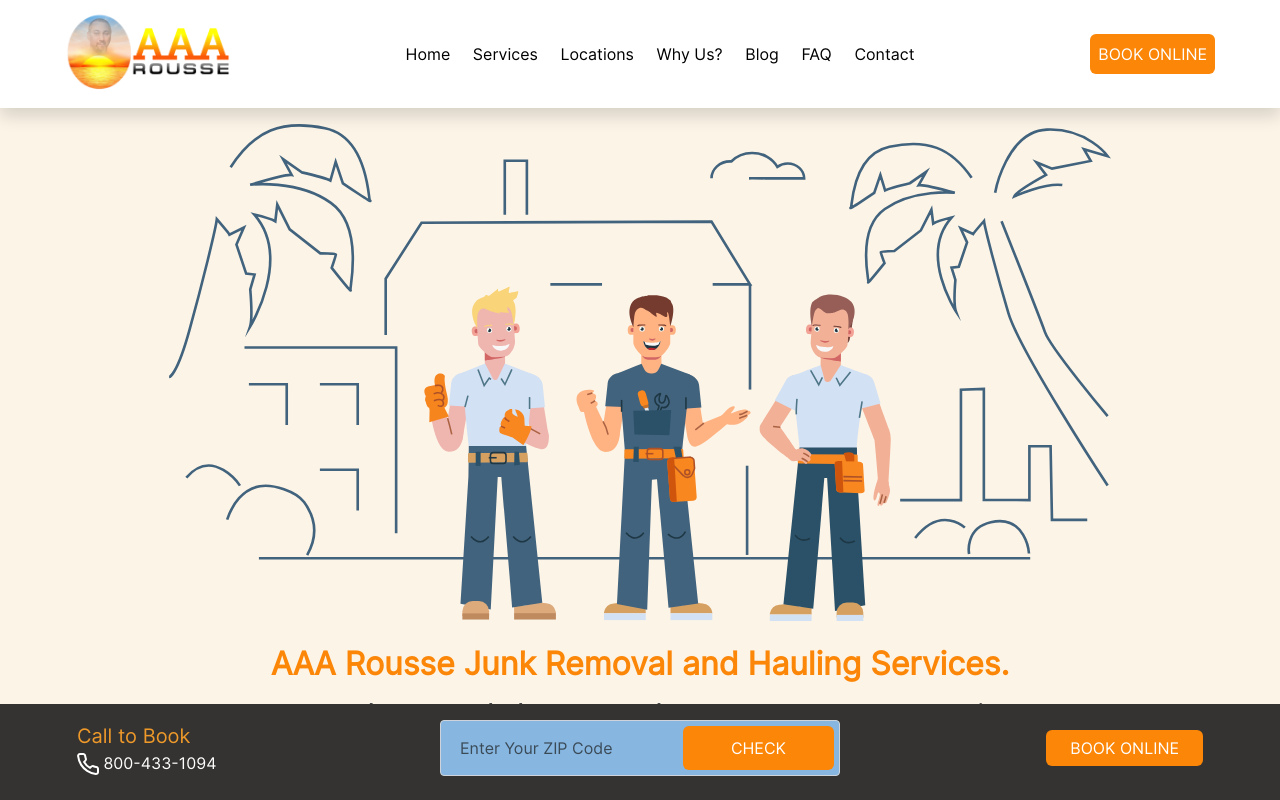
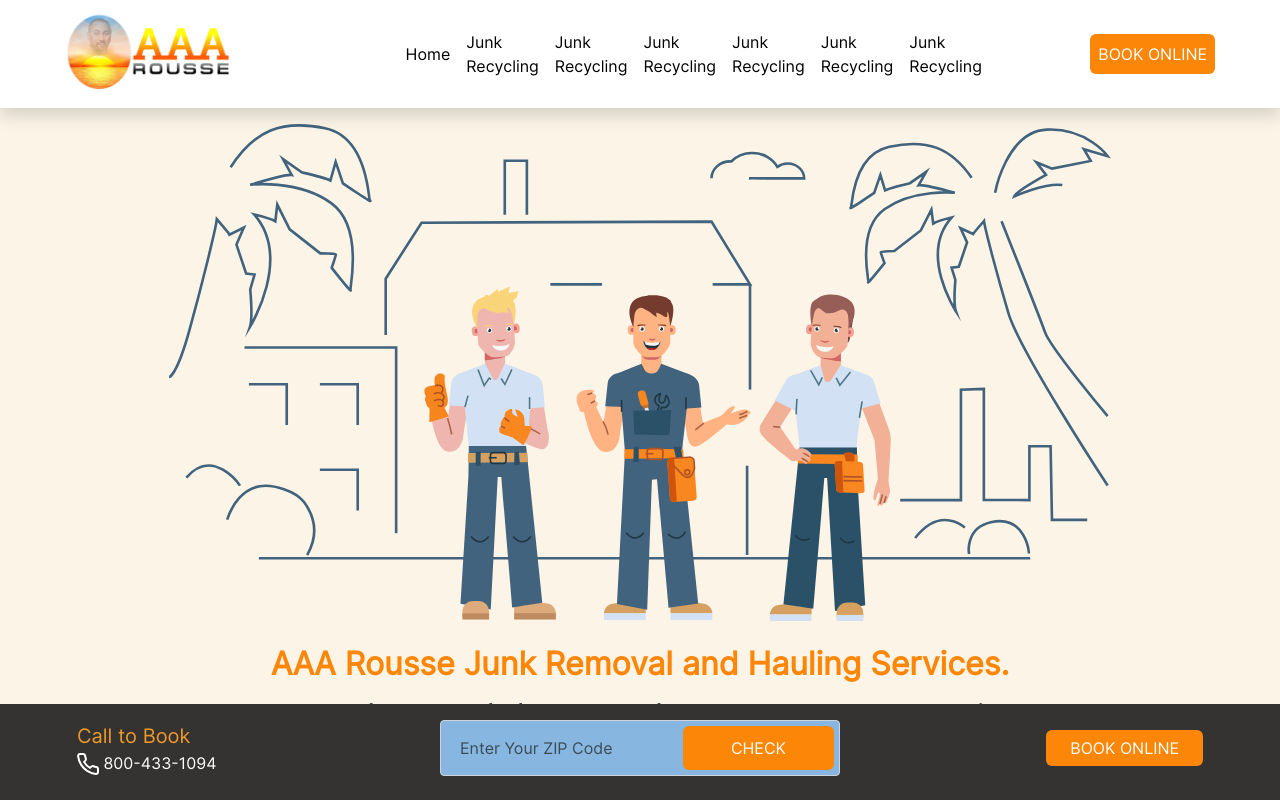
Before and after one commit to alexgn2390/AAArouse_project, a plain HTML site: page index.html in a window 1280 px wide. Shown: the top 800 px of the page. Drawn offline with Linux system fonts and the light colour scheme.

Commit message:
add example2

```diff
--- a/index.html
+++ b/index.html
@@ -23,30 +23,50 @@
                 <li class="menu-item me-3" id="home">
                     <a href="index.html" class="text-decoration-none ">Home</a>
                 </li>
-                <li class="menu-item services-header me-3" id="service">
-                    <a href="#" onclick="return false;" class="text-decoration-none ">Services</a>
-                    <div class="dropdown-content" id="dropdown-content">
-                        <a href="junk_removal.html">Junk Removal</a>
-                        <a href="junk_recycling.html">Junk Recycling</a>
-                        <a href="boat_removal.html">Boat Removal</a>
-                    </div>
+                <!--                <li class="menu-item services-header me-3" id="service">-->
+                <!--                    <a href="#" onclick="return false;"  class="text-decoration-none ">Services</a>-->
+                <!--                    <div class="dropdown-content" id="dropdown-content">-->
+                <!--                        <a href="junk_removal.html">Junk Removal</a>-->
+                <!--                        <a href="junk_recycling.html">Junk Recycling</a>-->
+                <!--                        <a href="boat_removal.html">Boat Removal</a>-->
+                <!--                    </div>-->
 
+                <!--                </li>-->
+                <li class="menu-item me-3" >
+                    <a href="junk_recycling.html" class="text-decoration-none ">Junk Recycling</a>
                 </li>
-                <li class="menu-item me-3" id="location">
-                    <a href="locations.html" class="text-decoration-none ">Locations</a>
+                <li class="menu-item me-3" >
+                    <a href="junk_recycling2.html" class="text-decoration-none ">Junk Recycling</a>
                 </li>
-                <li class="menu-item me-3" id="why">
-                    <a href="why_us.html" class="text-decoration-none ">Why Us?</a>
+                <li class="menu-item me-3" >
+                    <a href="junk_recycling3.html" class="text-decoration-none ">Junk Recycling</a>
                 </li>
-                <li class="menu-item me-3" id="blog">
-                    <a href="blog.html" class="text-decoration-none ">Blog</a>
+                <li class="menu-item me-3" >
+                    <a href="junk_recycling4.html" class="text-decoration-none ">Junk Recycling</a>
                 </li>
-                <li class="menu-item me-3" id="faq">
-                    <a href="reviews.html" class="text-decoration-none ">FAQ</a>
+                <li class="menu-item me-3" >
+                    <a href="junk_recycling5.html" class="text-decoration-none ">Junk Recycling</a>
                 </li>
-                <li class="menu-item" id="contact">
-                    <a href="contact_us.html" class="text-decoration-none ">Contact</a>
+                <li class="menu-item me-3" >
+                    <a href="junk_recycling6.html" class="text-decoration-none ">Junk Recycling</a>
                 </li>
+
+
+                <!--                <li class="menu-item me-3" id="location">-->
+                <!--                    <a href="locations.html" class="text-decoration-none ">Locations</a>-->
+                <!--                </li>-->
+                <!--                <li class="menu-item me-3" id="why">-->
+                <!--                    <a href="why_us.html" class="text-decoration-none ">Why Us?</a>-->
+                <!--                </li>-->
+                <!--                <li class="menu-item me-3" id="blog">-->
+                <!--                    <a href="blog.html" class="text-decoration-none ">Blog</a>-->
+                <!--                </li>-->
+                <!--                <li class="menu-item me-3" id="faq">-->
+                <!--                    <a href="reviews.html" class="text-decoration-none ">FAQ</a>-->
+                <!--                </li>-->
+                <!--                <li class="menu-item" id="contact">-->
+                <!--                    <a href="contact_us.html" class="text-decoration-none ">Contact</a>-->
+                <!--                </li>-->
             </ul>
         </nav>
         <a href="book_online.html" class="btn p-2 border-0  rounded-lg text-white custom-button d-none d-lg-inline">
```
